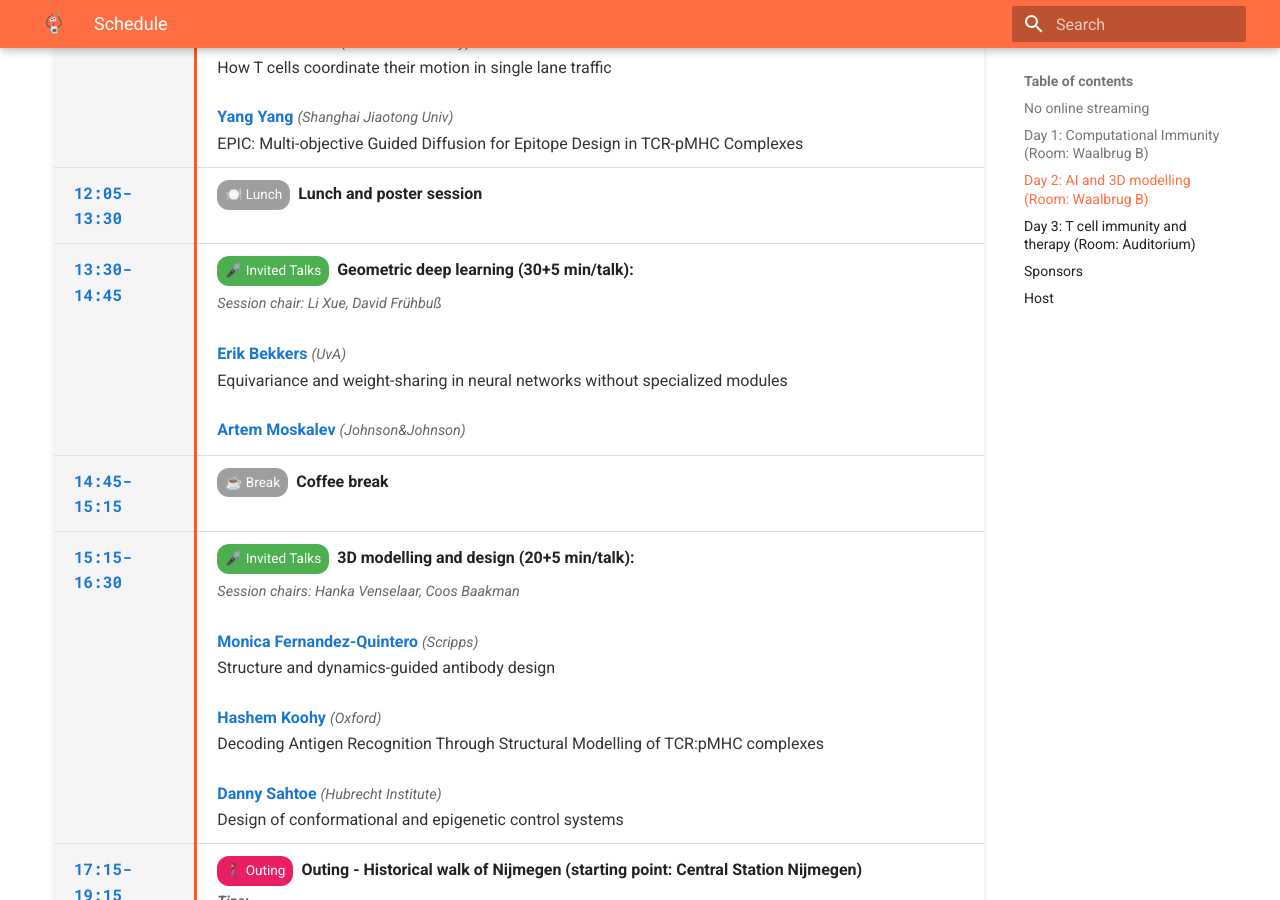
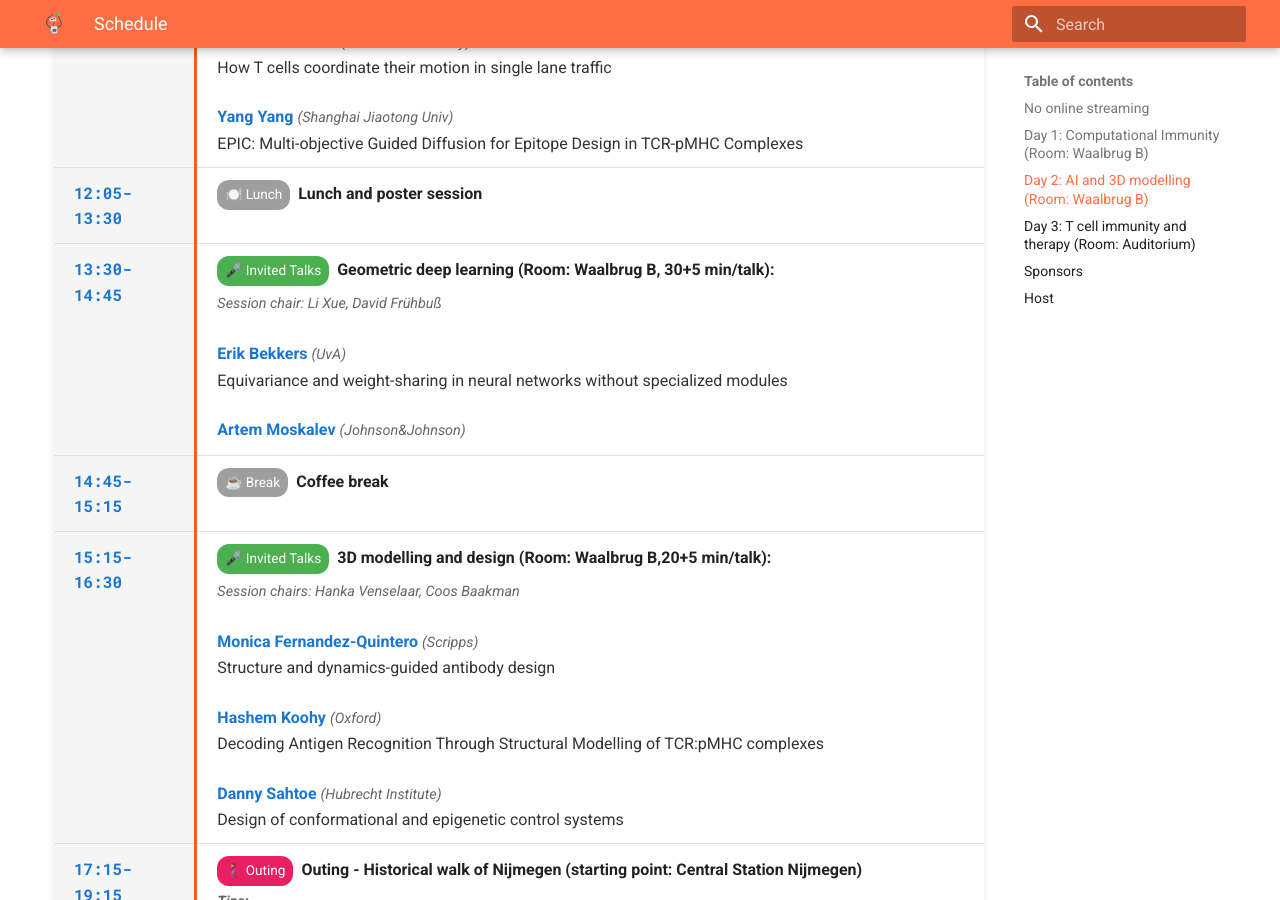
Before and after one commit to X-lab-3D/csi, an MkDocs documentation site: the page built from docs/schedule.md, in a window 1280 px wide and 900 px high, scrolled down 2707 px. Built offline with MkDocs 1.6.1 and Material for MkDocs 9.7.7, drawn with Linux system fonts in a browser that asks for light colours; the version menu is left out.

Commit message:
Add room names to day 2 sessions

```diff
--- a/docs/schedule.md
+++ b/docs/schedule.md
@@ -175,7 +175,7 @@ Sorry that we cannot provide online streaming for this event due to IT and confi
 <tr>
 <td class="time-cell">13:30-14:45</td>
 <td>
-<span class="event-badge badge-invited">🎤 Invited Talks </span><strong>Geometric deep learning (30+5 min/talk):</strong><br>
+<span class="event-badge badge-invited">🎤 Invited Talks </span><strong>Geometric deep learning (Room: Waalbrug B, 30+5 min/talk):</strong><br>
 <span class="session-chair">Session chair: Li Xue, David Frühbuß </span><br><br>
 <div class="talk-entry">
 <span class="speaker-name">Erik Bekkers</span> <span class="speaker-affiliation">(UvA)</span><br>
@@ -198,7 +198,7 @@ Sorry that we cannot provide online streaming for this event due to IT and confi
 <tr>
 <td class="time-cell">15:15-16:30</td>
 <td>
-<span class="event-badge badge-invited">🎤 Invited Talks</span><strong>3D modelling and design (20+5 min/talk):</strong><br>
+<span class="event-badge badge-invited">🎤 Invited Talks</span><strong>3D modelling and design (Room: Waalbrug B,20+5 min/talk):</strong><br>
 <span class="session-chair">Session chairs: Hanka Venselaar, Coos Baakman</span><br><br>
 <div class="talk-entry">
 <span class="speaker-name">Monica Fernandez-Quintero</span> <span class="speaker-affiliation">(Scripps)</span><br>
```
